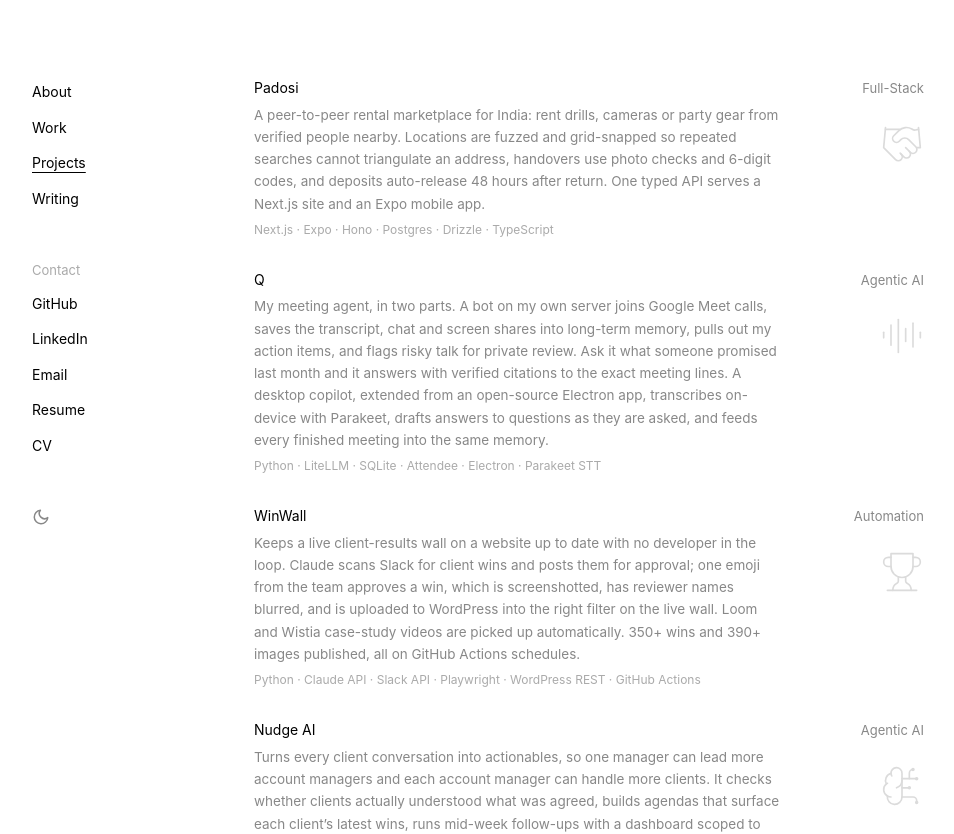
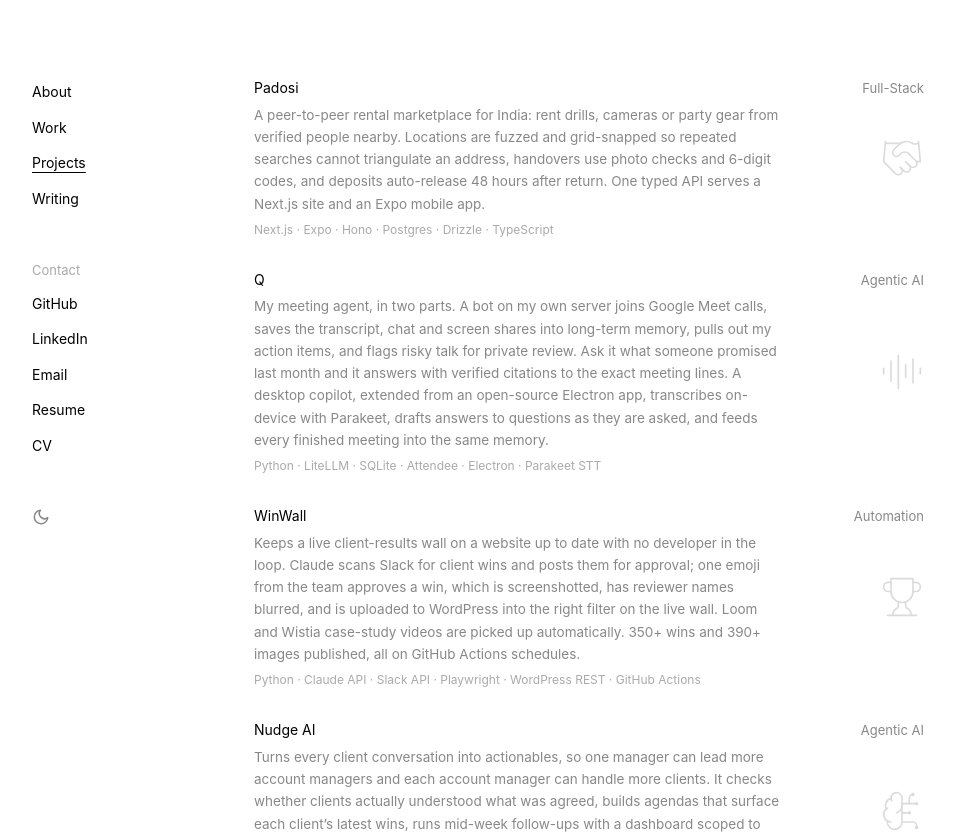
Before and after one commit to iampreetdave-max/portfolio, a Next.js app: page /projects in a window 1280 px wide. Shown: the top 834 px of the page, without its empty margins (162-1116 px from the left). Built offline with nearby package versions, Linux system fonts and the light colour scheme.

Commit message:
Projects: centre icons on the row; they rise and grow on hover

```diff
--- a/app/globals.css
+++ b/app/globals.css
@@ -64,10 +64,11 @@ a { color: inherit; text-decoration: none; }
 .row-note { font-size:13.5px; line-height:1.65; color:var(--text-2); max-width:62ch; }
 .row-when { font-size:13px; color:var(--text-2); white-space:nowrap; padding-top:1px; }
 .tags { font-size:12px; color:var(--text-3); margin-top:4px; }
-.row-side { display:flex; flex-direction:column; align-items:flex-end; gap:22px; }
-/* Big faint project icon that comes forward when you hover the row */
-.row-icon { display:block; line-height:0; color:var(--text-2); opacity:.3; transition:opacity .35s ease, color .35s ease; }
-.row:hover .row-icon { color:var(--text); opacity:1; }
+.row-side { align-self:stretch; position:relative; min-width:44px; text-align:right; }
+/* Big faint project icon, centred on the row, that rises and grows when you hover the row */
+.row-icon { position:absolute; right:0; top:max(50%, 60px); translate:0 -50%; /* 60px floor keeps short rows' icons clear of the category on hover */ line-height:0; color:var(--text-2); opacity:.3;
+  transition:opacity .35s ease, color .35s ease, transform .45s cubic-bezier(.22,1,.36,1); }
+.row:hover .row-icon { color:var(--text); opacity:1; transform:translateY(-6px) scale(1.2); }
 .sec-label { font-size:13px; font-weight:400; color:var(--text-3); margin:40px 0 8px; }
 .sec-label:first-child { margin-top:0; }
 
```
